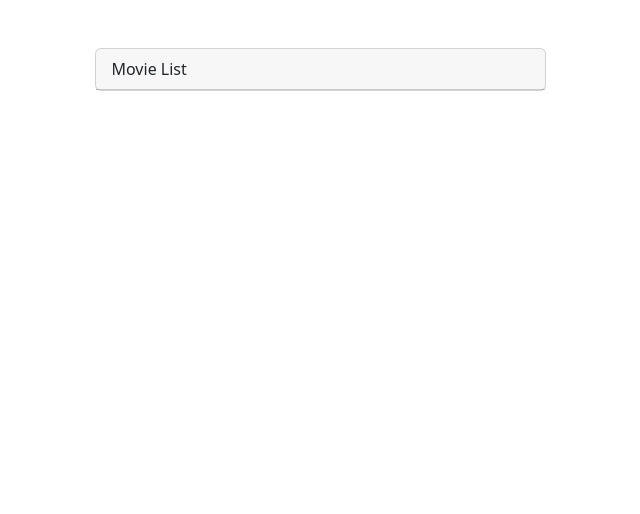
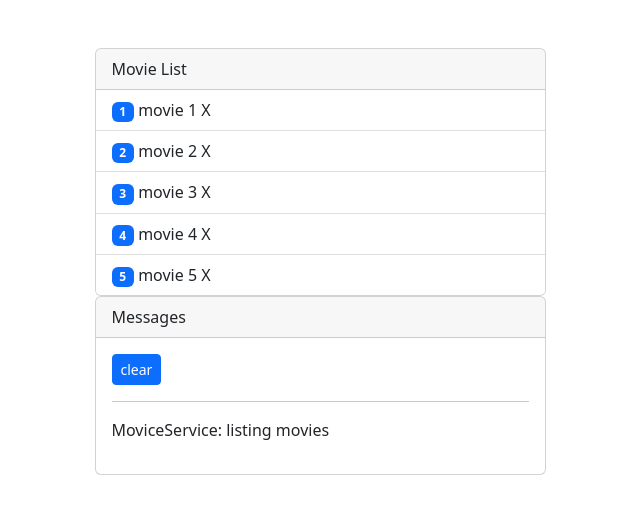
Before and after one commit to M4dn4ss/MovieApp, an Angular app: page / in a window 1280 px wide. Shown: the top 514 px of the page, without its empty margins (320-960 px from the left). Built offline with nearby package versions, Linux system fonts and the light colour scheme.

Commit message:
Observable

```diff
--- a/src/app/app.component.html
+++ b/src/app/app.component.html
@@ -2,6 +2,7 @@
     <div class="row justify-content-center">
         <div class="col-md-5 mt-5">
             <movies></movies>
+            <logging></logging>
         </div>
     </div>
 </div>
--- a/src/app/app.module.ts
+++ b/src/app/app.module.ts
@@ -6,13 +6,15 @@ import { MoviesComponent } from './movies/movies.component';
 import { MovieComponent } from './movie/movie.component';
 import { FormsModule } from '@angular/forms';
 import { MovieDetailComponent } from './movie-detail/movie-detail.component';
+import { LoggingComponent } from './logging/logging.component';
 
 @NgModule({
   declarations: [
     AppComponent,
     MoviesComponent,
     MovieComponent,
-    MovieDetailComponent
+    MovieDetailComponent,
+    LoggingComponent
   ],
   imports: [
     BrowserModule,
--- /dev/null
+++ b/src/app/logging.service.ts
@@ -0,0 +1,19 @@
+import { Injectable } from '@angular/core';
+
+@Injectable({
+  providedIn: 'root'
+})
+export class LoggingService {
+
+  messages: string[] = [];
+
+  add(message: string) {
+    this.messages.push(message);
+  }
+
+  clear() {
+    this.messages = [];
+  }
+
+  constructor() { }
+}
--- /dev/null
+++ b/src/app/logging/logging.component.html
@@ -0,0 +1,12 @@
+<div class="card" *ngIf="loggingService.messages.length">
+    <div class="card-header">
+        Messages
+    </div>
+    <div class="card-body">
+        <button (click)="loggingService.clear()" class="btn btn-primary btn-sm">clear</button>
+        <hr>
+        <p *ngFor="let message of loggingService.messages">
+            {{message}}
+        </p>
+    </div>
+</div>
--- a/src/app/movie.service.ts
+++ b/src/app/movie.service.ts
@@ -1,15 +1,18 @@
 import { Injectable } from '@angular/core';
 import { Movie } from './movie';
 import {Movies} from './movie.datasource';
+import { Observable, of} from 'rxjs';
+import { LoggingService } from './logging.service';
 
 @Injectable({
   providedIn: 'root'
 })
 export class MovieService {
 
-  constructor() { }
+  constructor(private loggingService: LoggingService) {}
 
-  getMovies(): Movie[] {
-    return Movies;
+  getMovies(): Observable<Movie[]> {
+    this.loggingService.add('MoviceService: listing movies');
+    return of(Movies);
   }
 }
--- a/src/app/movies/movies.component.ts
+++ b/src/app/movies/movies.component.ts
@@ -14,7 +14,7 @@ export class MoviesComponent{
 
     constructor(private movieService:MovieService){}
 
-    ngInit(): void {
+    ngOnInit(): void {
         this.getMovies();
     }
 
@@ -23,6 +23,8 @@ export class MoviesComponent{
     }
 
     getMovies(): void {
-        this.movies = this.movieService.getMovies();
+        this.movieService.getMovies().subscribe(movies=> {
+            this.movies = movies;
+        });
     }
 }
```
Also changed, not shown: src/app/logging/logging.component.ts (added, +11 -0 lines), src/app/logging/logging.component.css (added), 2 other files (tests, documents, lock files or other folders).
